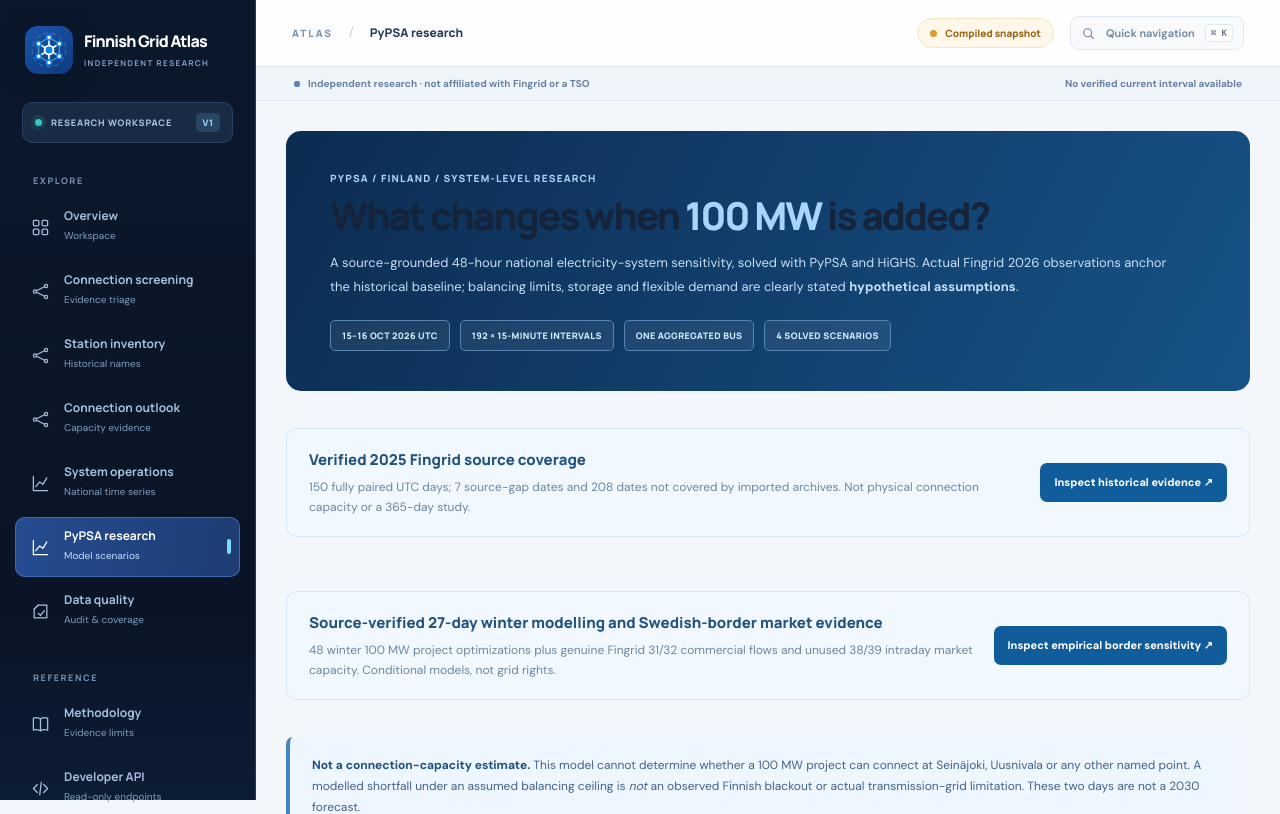
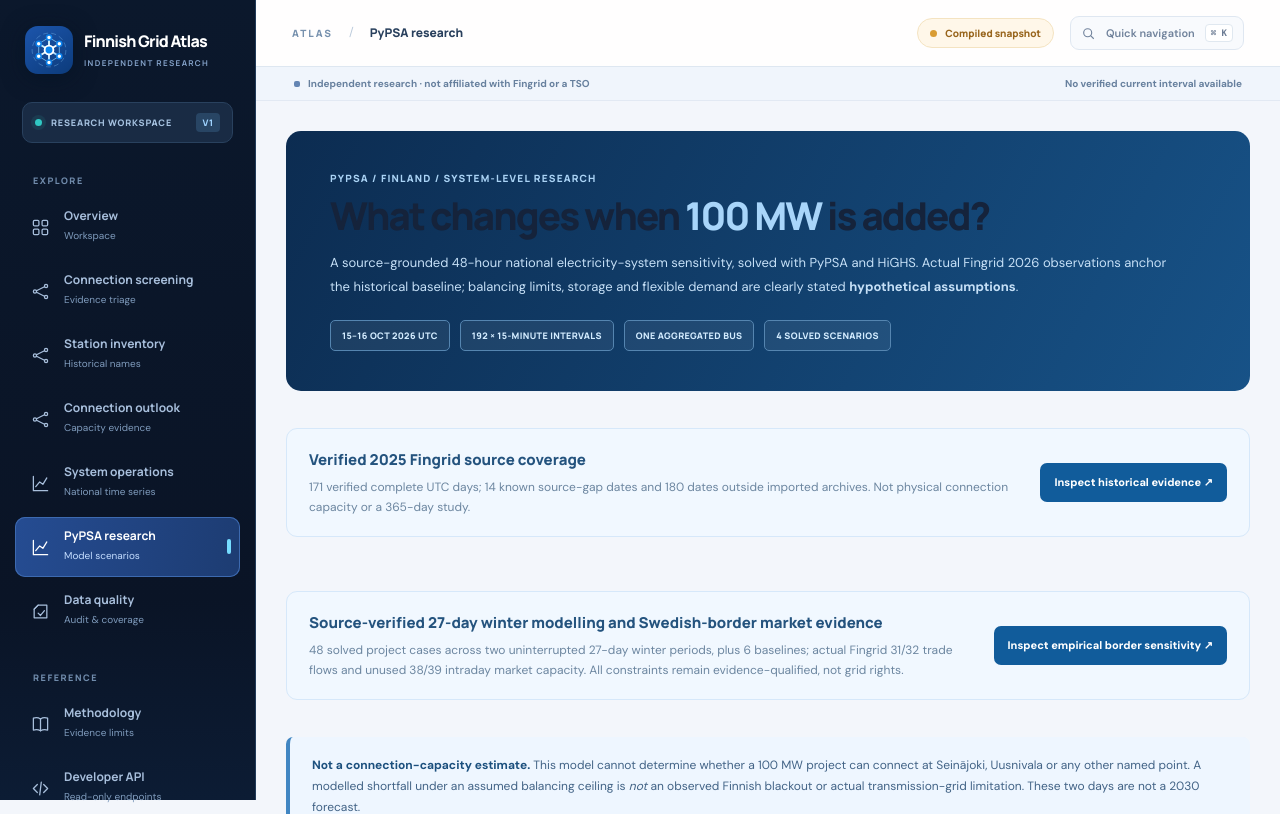
Before and after one commit to abhijith-sivaprasadan/finnish-grid-connection-evidence, a Next.js app in the folder website/: page /analysis in a window 1280 px wide. Shown: the top 814 px of the page. Built offline with nearby package versions, Linux system fonts and the light colour scheme.

Commit message:
Website: derive Fingrid 2025 coverage and winter-model counts from verified machine-readable source data

```diff
--- a/website/src/app/analysis/page.tsx
+++ b/website/src/app/analysis/page.tsx
@@ -2,6 +2,8 @@
 import Link from "next/link";
 import observed from "@/lib/finland-observed.json";
 import scenario from "@/lib/pypsa-scenario-results.json";
+import annualArchive from "@/lib/fingrid-archive-coverage-2025.json";
+import winter from "@/lib/pypsa-long-winter-2025.json";
 import {AnalysisWorkbench} from "@/components/analysis-workbench";
 
 export const metadata:Metadata={title:"PyPSA Finland · historical system sensitivity"};
@@ -13,8 +15,8 @@
    <p>A source-grounded 48-hour national electricity-system sensitivity, solved with PyPSA and HiGHS. Actual Fingrid 2026 observations anchor the historical baseline; balancing limits, storage and flexible demand are clearly stated <strong>hypothetical assumptions</strong>.</p>
    <div className="an-hero-meta"><span>15–16 OCT 2026 UTC</span><span>192 × 15-MINUTE INTERVALS</span><span>ONE AGGREGATED BUS</span><span>4 SOLVED SCENARIOS</span></div>
   </header>
-  <div className="cov-launch"><div><strong>Verified 2025 Fingrid source coverage</strong><p>150 fully paired UTC days; 7 source-gap dates and 208 dates not covered by imported archives. Not physical connection capacity or a 365-day study.</p></div><Link href="/analysis/source-coverage">Inspect historical evidence ↗</Link></div>
-  <div className="cov-launch"><div><strong>Source-verified 27-day winter modelling and Swedish-border market evidence</strong><p>48 winter 100 MW project optimizations plus genuine Fingrid 31/32 commercial flows and unused 38/39 intraday market capacity. Conditional models, not grid rights.</p></div><Link href="/analysis/borders-2025">Inspect empirical border sensitivity ↗</Link></div>
+  <div className="cov-launch"><div><strong>Verified 2025 Fingrid source coverage</strong><p>{annualArchive.verified_complete_days} verified complete UTC days; {annualArchive.known_missing_source_days} known source-gap dates and {annualArchive.not_covered_by_archives_days} dates outside imported archives. Not physical connection capacity or a 365-day study.</p></div><Link href="/analysis/source-coverage">Inspect historical evidence ↗</Link></div>
+  <div className="cov-launch"><div><strong>Source-verified 27-day winter modelling and Swedish-border market evidence</strong><p>{winter.scenario_count_all_caps} solved project cases across two uninterrupted 27-day winter periods, plus {winter.baseline_count} baselines; actual Fingrid 31/32 trade flows and unused 38/39 intraday market capacity. All constraints remain evidence-qualified, not grid rights.</p></div><Link href="/analysis/borders-2025">Inspect empirical border sensitivity ↗</Link></div>
   <div className="an-warning" role="note"><strong>Not a connection-capacity estimate.</strong> This model cannot determine whether a 100 MW project can connect at Seinäjoki, Uusnivala or any other named point. A modelled shortfall under an assumed balancing ceiling is <em>not</em> an observed Finnish blackout or actual transmission-grid limitation. These two days are not a 2030 forecast.</div>
   <AnalysisWorkbench observed={observed} model={scenario}/>
   <section className="an-reference">
@@ -23,7 +25,7 @@
     <div className="an-link-row"><a href="https://data.fingrid.fi/en/datasets/124" target="_blank" rel="noreferrer">Consumption 124 ↗</a><a href="https://data.fingrid.fi/en/datasets/74" target="_blank" rel="noreferrer">Production 74 ↗</a></div></div>
    <div><p className="an-kicker">REPRODUCIBILITY</p><h2>Python, PyPSA and HiGHS</h2>
     <p>The observed aggregate generation is a fixed input; extra support, surplus disposal and shortfall are modelling constructs. The 1,500 MW external-support ceiling is a deliberately assumed stress test, not an observed import limit. All 4 cases solve to optimality and close the quarter-hour energy balance.</p>
-    <div className="an-link-row"><a href="https://github.com/abhijith-sivaprasadan/finnish-grid-connection-evidence/blob/feature/pypsa-fi-demand-sensitivity/src/models/finland.py" target="_blank" rel="noreferrer">Model source ↗</a><Link href="/screening">Published connection evidence ↗</Link></div></div>
+    <div className="an-link-row"><a href="https://github.com/abhijith-sivaprasadan/finnish-grid-connection-evidence/blob/main/src/models/finland.py" target="_blank" rel="noreferrer">Model source ↗</a><Link href="/screening">Published connection evidence ↗</Link></div></div>
   </section>
  </section>;
 }
```
